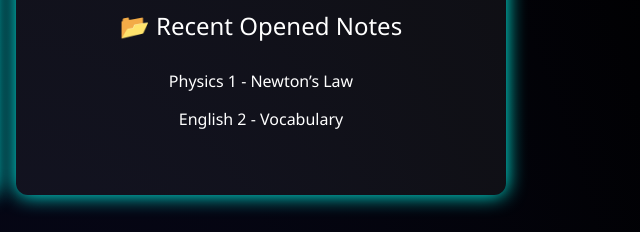
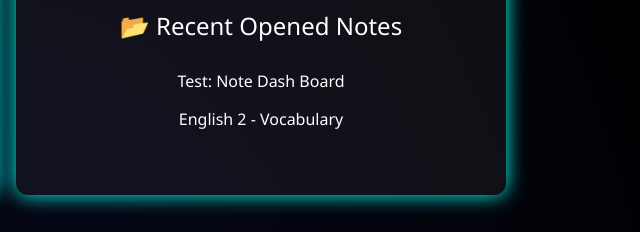
Before and after one commit to abdur-rahman-9105/studydashboard, a website: page index.html in a window 1280 px wide. Shown: the part 214-446 px from the top of the page, 634-1274 px from the left. Drawn offline with Linux system fonts and the light colour scheme.

Commit message:
Update index.html

```diff
--- a/index.html
+++ b/index.html
@@ -299,7 +299,7 @@
     <div class="recent-box">
       <h2>📂 Recent Opened Notes</h2>
       <ul>
-        <li><a href="physics1-topic3.html">Physics 1 - Newton’s Law</a></li>
+        <li><a href="/pages/note.html">Test: Note Dash Board</a></li>
         <li><a href="english2-topic7.html">English 2 - Vocabulary</a></li>
       </ul>
     </div>
```
